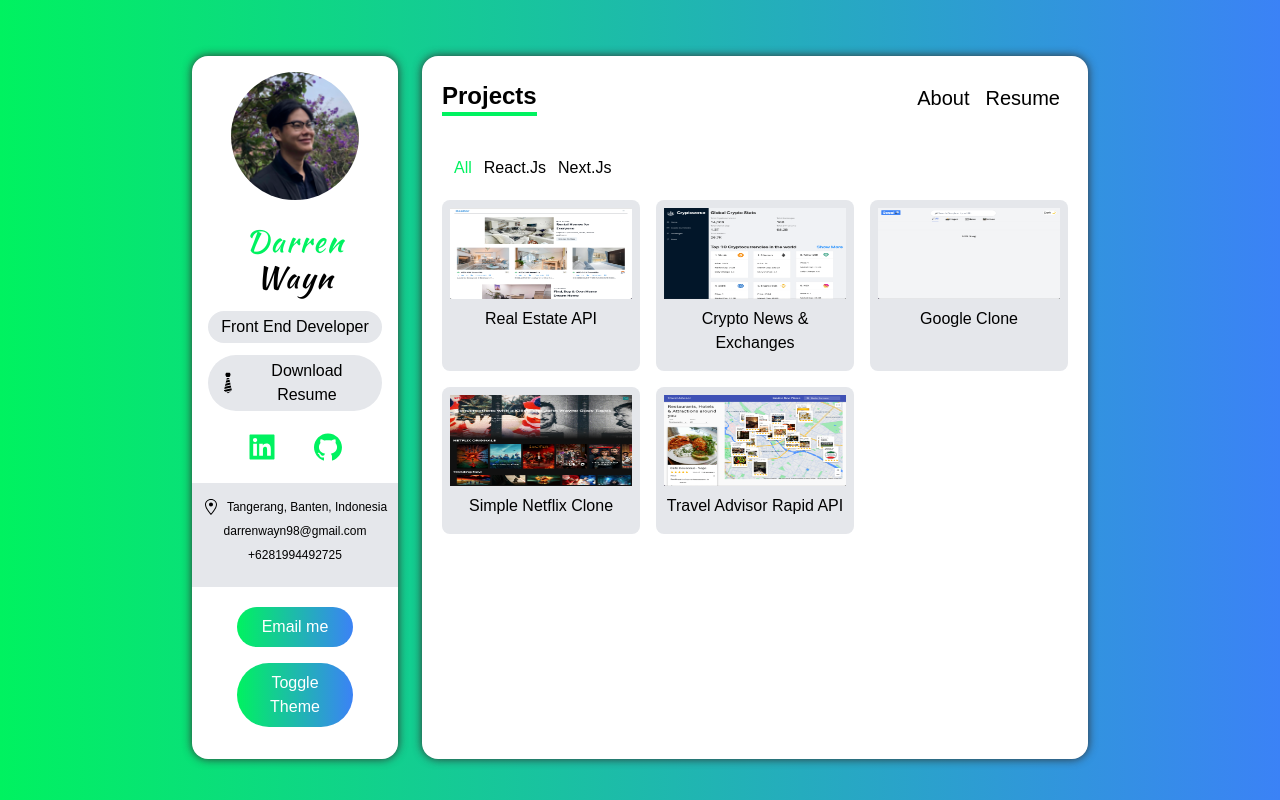
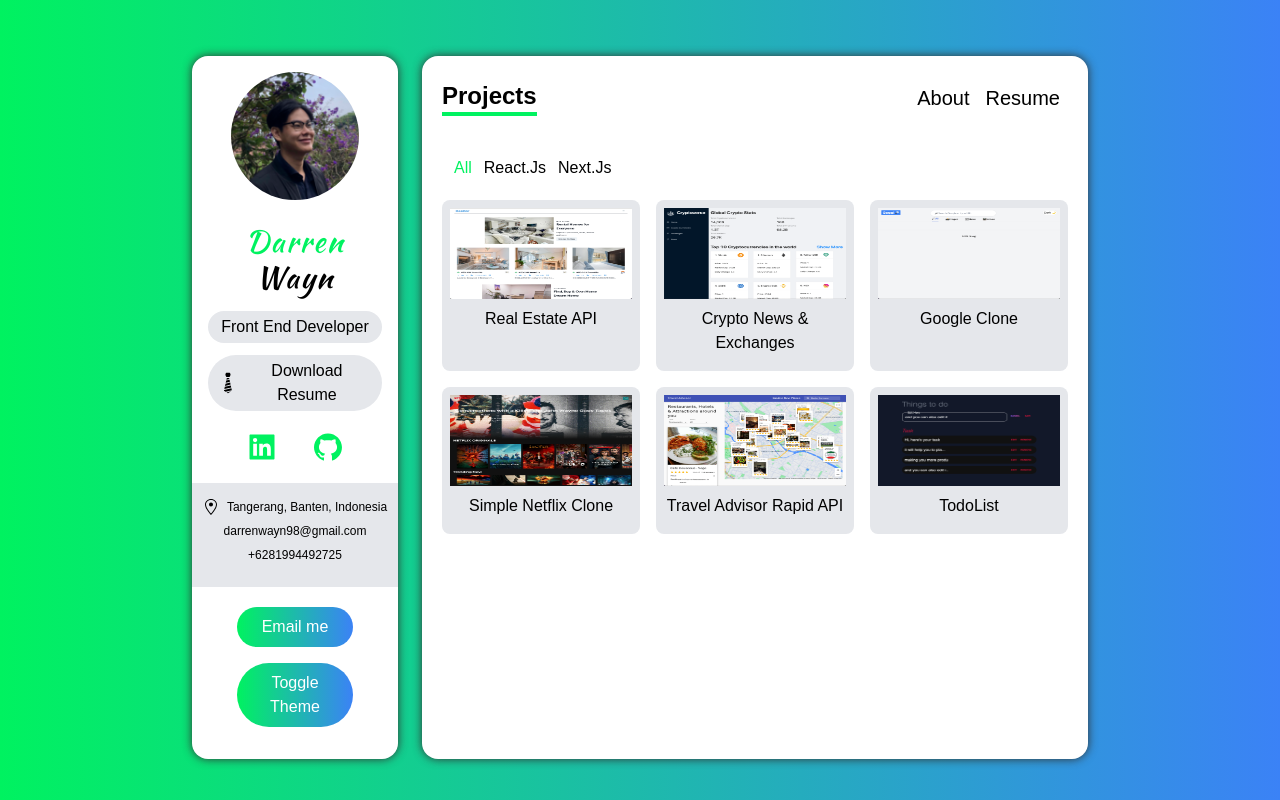
Before and after one commit to DarrenWayn/darren-portfolio, a Next.js app: page /projects in a window 1280 px wide. Built offline with nearby package versions, Linux system fonts and the light colour scheme; a small style sheet from the web is missing.

Commit message:
added todolist-react

```diff
--- a/data.ts
+++ b/data.ts
@@ -130,4 +130,15 @@
       "This site have a Card that cover Restaurants, Hotel, and Attraction that used to look for the best of it in each countries and cities using Travel Advisor Rapid Api",
     key_techs: ["React", "Axios", "Material UI", "Google Map & Weather API"],
   },
+  {
+    id: 6,
+    name: "TodoList",
+    image_path: "/images/todos.png",
+    deployed_url: "https://dw-todolist-react.netlify.app/",
+    github_url: "https://github.com/DarrenWayn/todolist-react",
+    category: ["react.js"],
+    description:
+      "This site is build using React that have added, edit, and delete feature",
+    key_techs: ["React", "Sass", "Html5"],
+  },
 ];
```
Also changed, not shown: public/images/todos.png (added).
